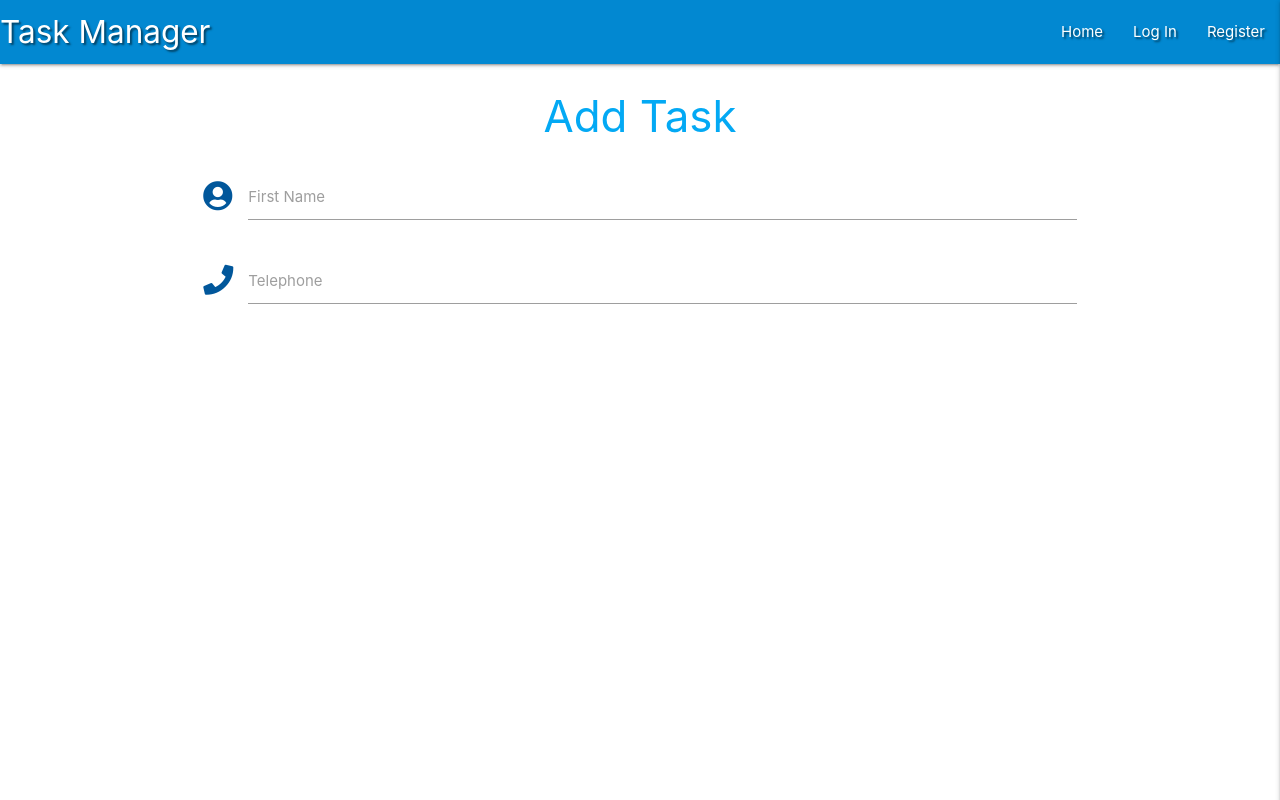
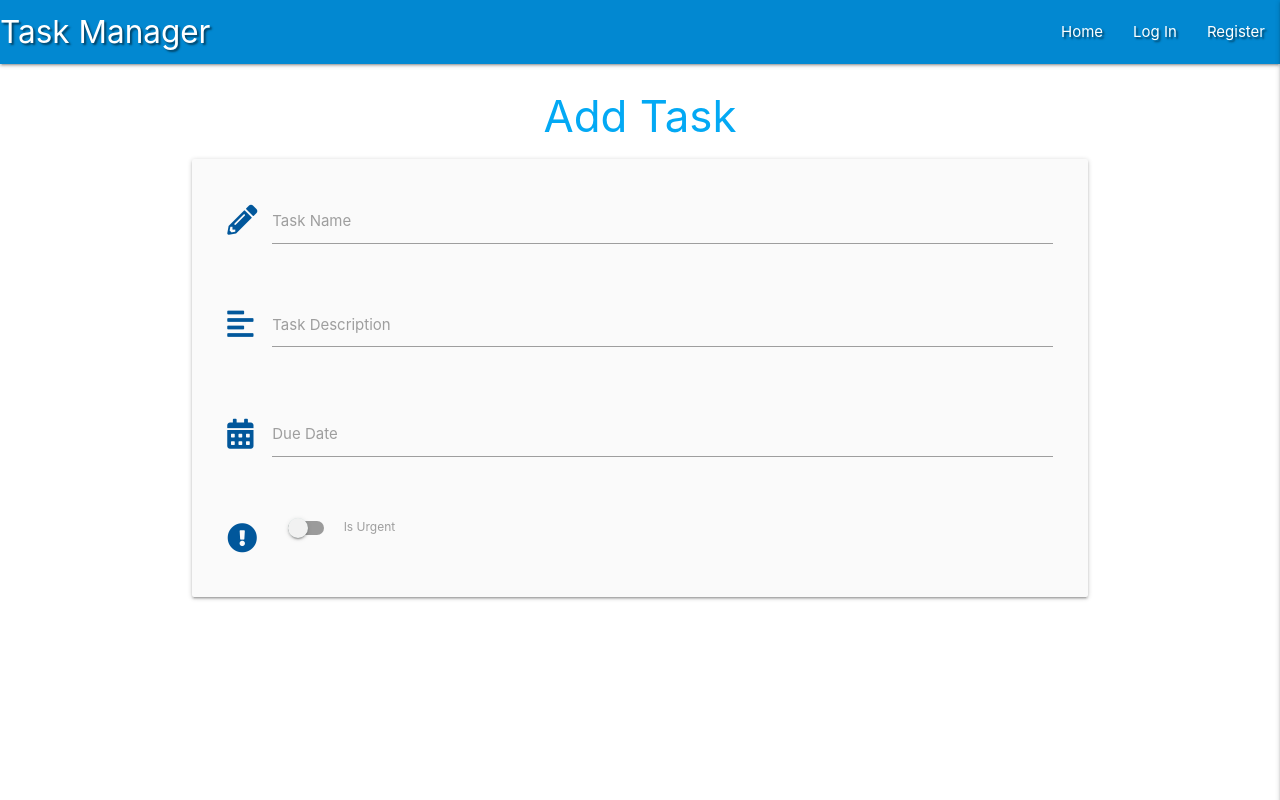
Before and after one commit to david-connaughton/task_manager, a Flask app: page /add_task in a window 1280 px wide. Run offline with Flask 2, Linux system fonts and the light colour scheme; some libraries are stand-ins or nearby versions.

Commit message:
Added Form Task Input Field

```diff
--- a/static/js/main.js
+++ b/static/js/main.js
@@ -4,4 +4,12 @@ $(document).ready(function () {
     });
     $('.collapsible').collapsible();
     $('.tooltipped').tooltip();
+    $('.datepicker').datepicker({
+        format: "dd mm yyyy",
+        yearRange: 3,
+        showClearBtn: true,
+        i18n: {
+            done: "Select"
+        }
+    });
 });
--- a/templates/add_task.html
+++ b/templates/add_task.html
@@ -3,18 +3,41 @@
 
     <h3 class="light-blue-text text-darken center-align">Add Task</h3>
 
-    <div class="row">
+    <div class="row card-panel grey lighten-5">
         <form class="col s12" method="POST" action="">
             <div class="row">
                 <div class="input-field col s12">
-                    <i class="fas fa-user-circle prefix light-blue-text text-darken-4"></i>
-                    <input id="icon_prefix" type="text" class="validate">
-                    <label for="icon_prefix">First Name</label>
+                    <i class="fas fa-pencil-alt prefix light-blue-text text-darken-4"></i>
+                    <input id="task_name" name="task_name" minLength="5" maxLength="50"
+                        type="text" class="validate" required>
+                    <label for="task_name">Task Name</label>
                 </div>
+            </div>
+            <div class="row">
                 <div class="input-field col s12">
-                    <i class="fas fa-phone prefix light-blue-text text-darken-4"></i>
-                    <input id="icon_telephone" type="tel" class="validate">
-                    <label for="icon_telephone">Telephone</label>
+                    <i class="fas fa-align-left prefix light-blue-text text-darken-4"></i>
+                    <textarea id="task_description" name="task_description" minlength="5"
+                        maxlength="200" class="materialize-textarea validate" required></textarea>
+                    <label for="task_description">Task Description</label>
+                </div>
+            </div>
+            <div class="row">
+                <div class="input-field col s12">
+                    <i class="fas fa-calendar-alt prefix light-blue-text text-darken-4"></i>
+                    <input id="due_date" name="due_date" type="text" class="datepicker validate" required>
+                    <label for="due_date">Due Date</label>
+                </div>
+            </div>
+            <div class="row">
+                <div class="input-field col s12">
+                    <div class="switch">
+                        <i class="fas fa-exclamation-circle prefix light-blue-text text-darken-4"></i>
+                        <label for="is_urgent">
+                            <input type="checkbox" id="is_urgent" name="is_urgent">
+                            <span class="lever"></span>
+                            Is Urgent
+                        </label>
+                    </div>
                 </div>
             </div>
         </form>
```
